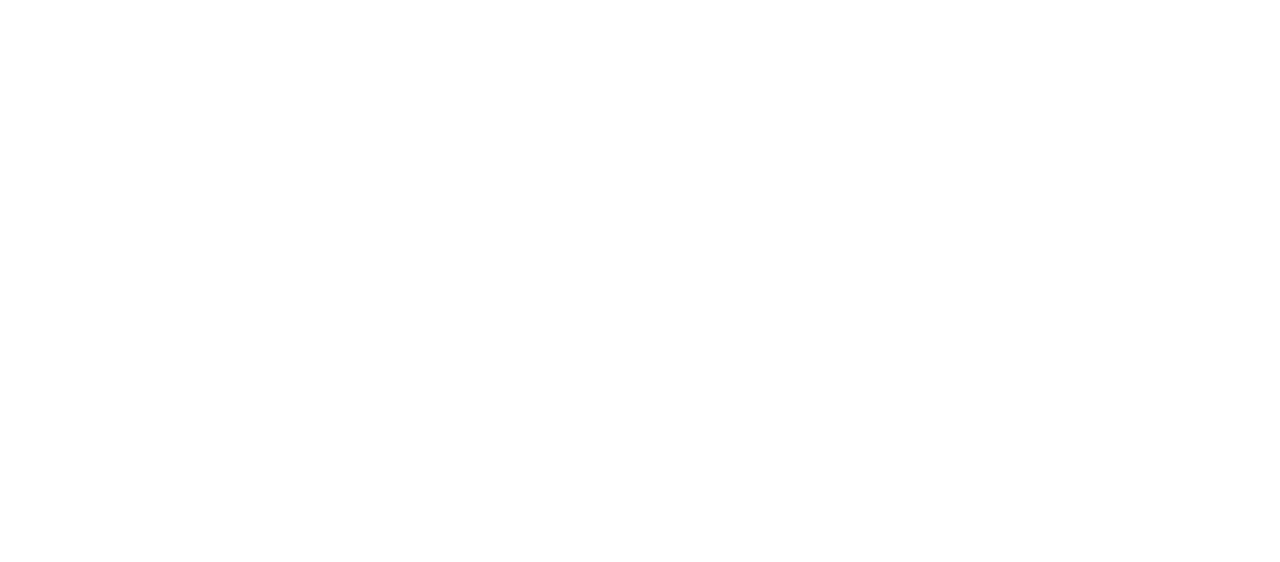
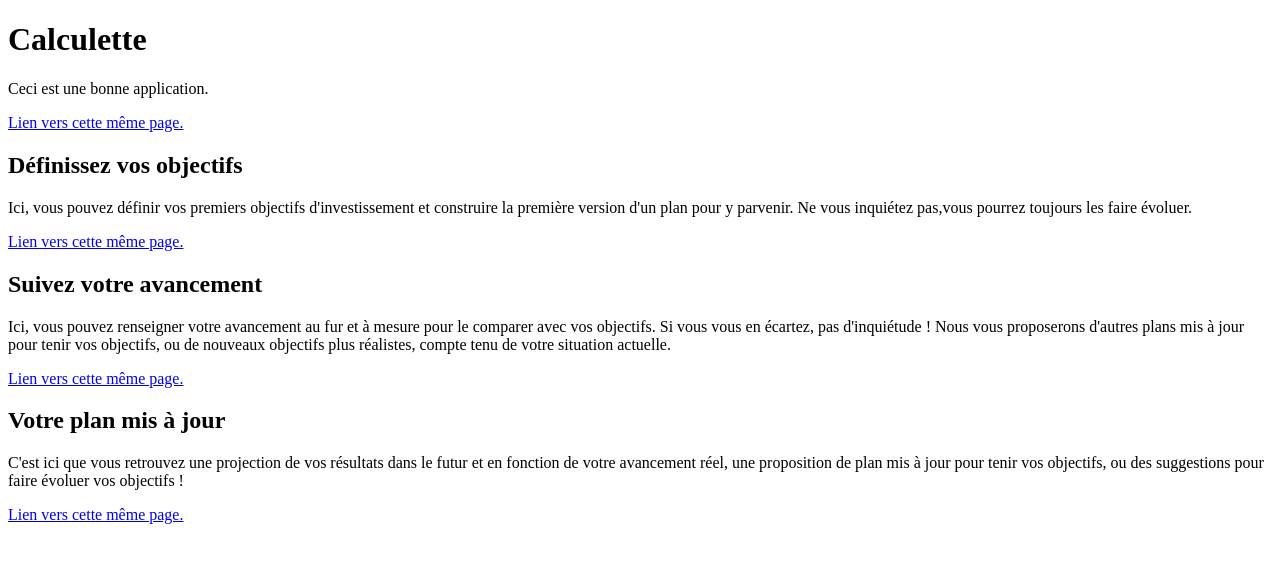
Before and after one commit to lucas-018/AppTest, a plain HTML site: page index.html in a window 1280 px wide. Drawn offline with Linux system fonts and the light colour scheme.

Commit message:
J'ai mis des petites descriptions des sections !

```diff
--- a/index.html
+++ b/index.html
@@ -2,10 +2,25 @@
 <html>
     <head>
         <meta charset="utf-8" />
-        <title>Titre Site</title>
+        <title>Calculette</title>
     </head>
 
     <body>
+      <h1>Calculette</h1>
+        <p>Ceci est une bonne application.</p>
+        <a href="index.html">Lien vers cette même page.</a>
+
+      <h2> Définissez vos objectifs </h2>
+        <p>Ici, vous pouvez définir vos premiers objectifs d'investissement et construire la première version d'un plan pour y parvenir. Ne vous inquiétez pas,vous pourrez toujours les faire évoluer.</p>
+        <a href="index.html">Lien vers cette même page.</a>
+
+      <h2> Suivez votre avancement </h2>
+        <p>Ici, vous pouvez renseigner votre avancement au fur et à mesure pour le comparer avec vos objectifs. Si vous vous en écartez, pas d'inquiétude ! Nous vous proposerons d'autres plans mis à jour pour tenir vos objectifs, ou de nouveaux objectifs plus réalistes, compte tenu de votre situation actuelle.</p>
+        <a href="index.html">Lien vers cette même page.</a>
+
+      <h2> Votre plan mis à jour </h2>
+        <p> C'est ici que vous retrouvez une projection de vos résultats dans le futur et en fonction de votre avancement réel, une proposition de plan mis à jour pour tenir vos objectifs, ou des suggestions pour faire évoluer vos objectifs ! </p>
+        <a href="index.html">Lien vers cette même page.</a>
 
     </body>
 </html>
```
Also changed, not shown: 1 other file.
